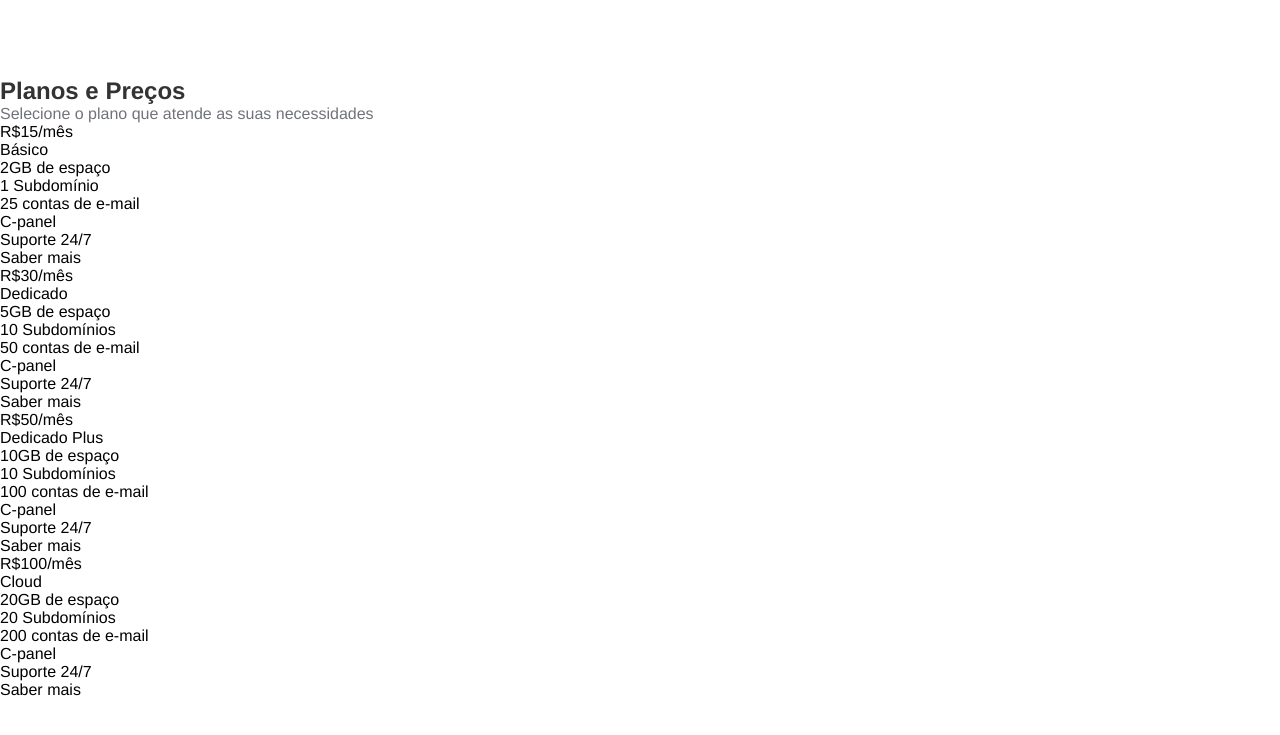
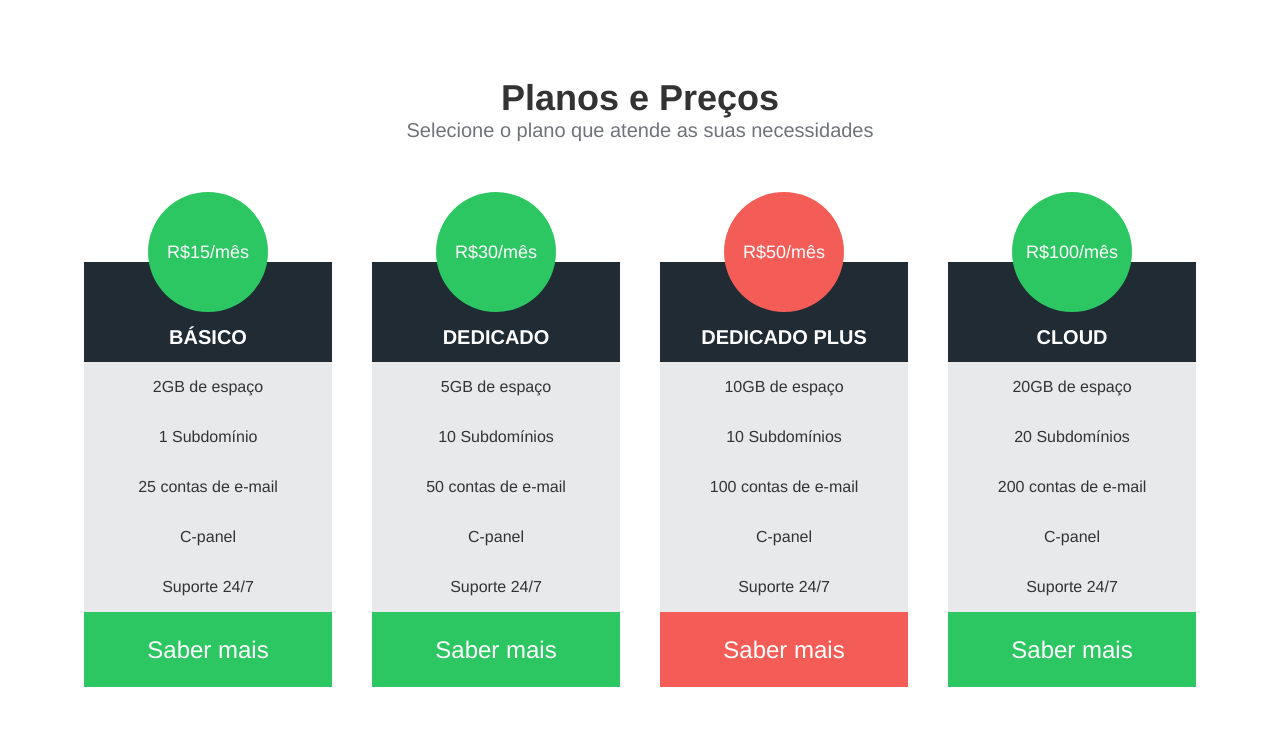
Before and after one commit to Robertdsz/Front-end, a plain HTML site: page 3_HDC_host/index.html in a window 1280 px wide. Shown: the part 864-1599 px from the top of the page. Before the commit the page ends 1563 px from the top, so only its background shows below. Drawn offline with Linux system fonts and the light colour scheme.

Commit message:
feat: Add style in plans and prices

```diff
--- a/3_HDC_host/css/style.css
+++ b/3_HDC_host/css/style.css
@@ -138,3 +138,78 @@ nav {
 .services-container p {
     line-height: 24px;
 }
+
+/* Prices and Plans */
+
+.pricing-container {
+    padding-bottom: 5rem;
+    text-align: center;
+}
+
+.pricing-container h2 {
+    font-size: 36px;
+}
+
+.pricing-container p {
+    font-size: 20px;
+}
+
+.plans-container {
+    display: flex;
+    justify-content: space-between;
+    width: 90%;
+    margin: 50px auto 0;
+}
+
+.plan {
+    flex: 1;
+    max-width: 275px;
+    margin: 0 20px;
+}
+
+.plan ul {
+    padding: 0;
+}
+
+.plan li {
+    list-style: none;
+    height: 50px;
+    line-height: 50px;
+    background-color: #e8e9ea;
+    color: #333;
+}
+
+.plan .price {
+    width: 120px;
+    height: 120px;
+    border-radius: 50%;
+    background-color: #2cc762;
+    color: #fff;
+    text-align: center;
+    line-height: 120px;
+    margin: 0 auto -50px;
+    font-size: 18px;
+    position: relative;
+}
+
+.plan .plan-name {
+    text-transform: uppercase;
+    font-size: 20px;
+    font-weight: bold;
+    color: #fff;
+    background-color: #202b34;
+    padding: 50px 0;
+}
+
+.plan .plan-btn {
+    background-color: #2cc762;
+    color: #fff;
+    font-size: 24px;
+    height: 75px;
+    line-height: 75px;
+    cursor: pointer;
+}
+
+.plan .recommended {
+    background-color: #f45c57;
+}
```
